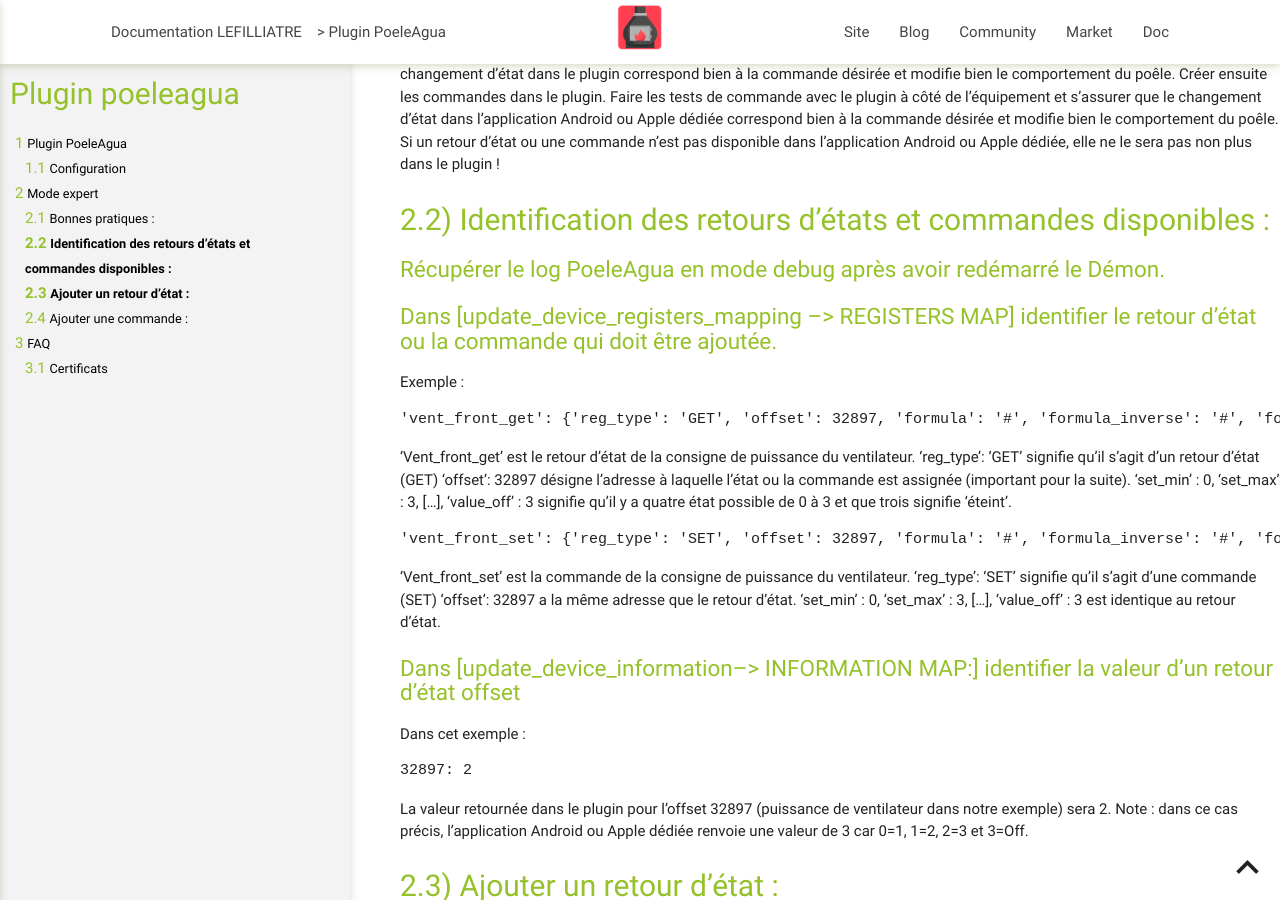
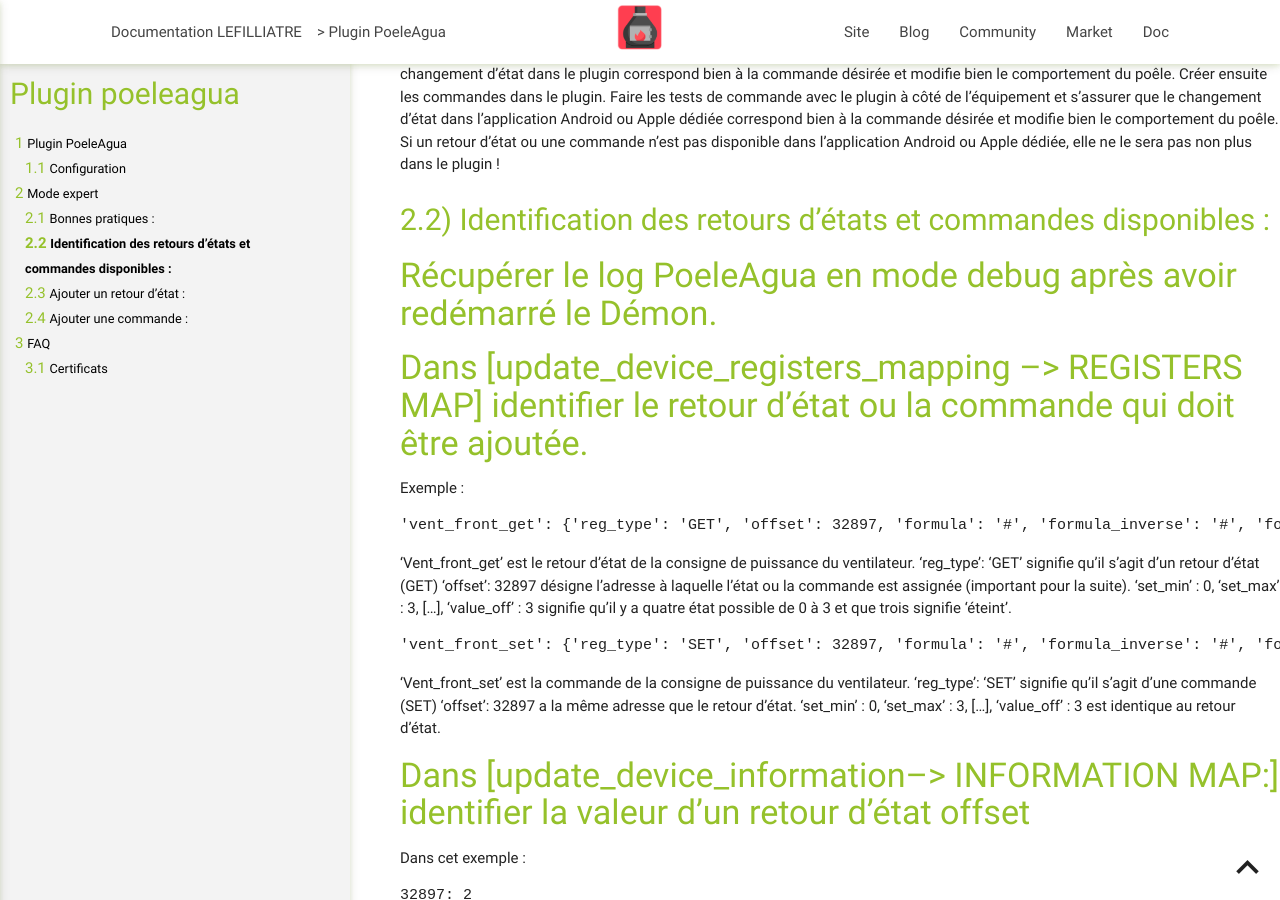
Before and after one commit to lefilliatre/lefilliatre-documentation, a Jekyll site: the page built from PoeleAgua/fr_FR/index.md, in a window 1280 px wide and 900 px high, scrolled down 3452 px. Built offline with Jekyll 4.4.1, drawn with Linux system fonts in a browser that asks for light colours.

````diff
--- a/PoeleAgua/fr_FR/index.md
+++ b/PoeleAgua/fr_FR/index.md
@@ -88,8 +88,8 @@ Créer ensuite les commandes dans le plugin. Faire les tests de commande avec le
 Si un retour d’état ou une commande n’est pas disponible dans l’application Android ou Apple dédiée, elle ne le sera pas non plus dans le plugin !
 
 ## Identification des retours d’états et commandes disponibles :
-###	Récupérer le log PoeleAgua en mode debug après avoir redémarré le Démon.
-###	Dans [update_device_registers_mapping --> REGISTERS MAP] identifier le retour d’état ou la commande qui doit être ajoutée.
+####	Récupérer le log PoeleAgua en mode debug après avoir redémarré le Démon.
+####	Dans [update_device_registers_mapping --> REGISTERS MAP] identifier le retour d’état ou la commande qui doit être ajoutée.
 
 Exemple :
 ```
@@ -108,7 +108,7 @@ Exemple :
 'offset': 32897 a la même adresse que le retour d’état.
 ‘set_min’ : 0, ‘set_max’ : 3, […], ‘value_off’ : 3 est identique au retour d’état.
 
-###	Dans [update_device_information--> INFORMATION MAP:] identifier la valeur d’un retour d’état offset
+####	Dans [update_device_information--> INFORMATION MAP:] identifier la valeur d’un retour d’état offset
 Dans cet exemple :
 ```
 32897: 2
````
